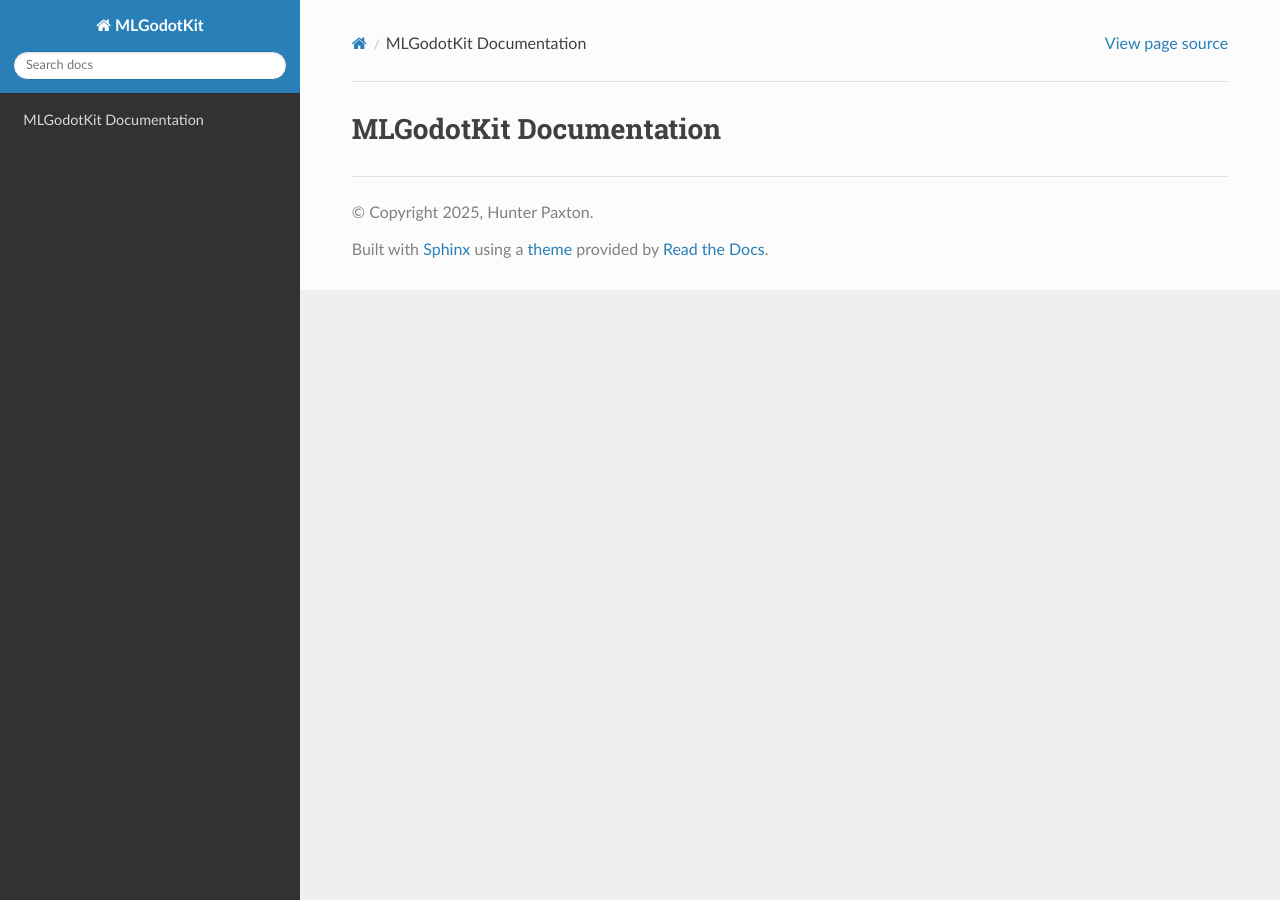
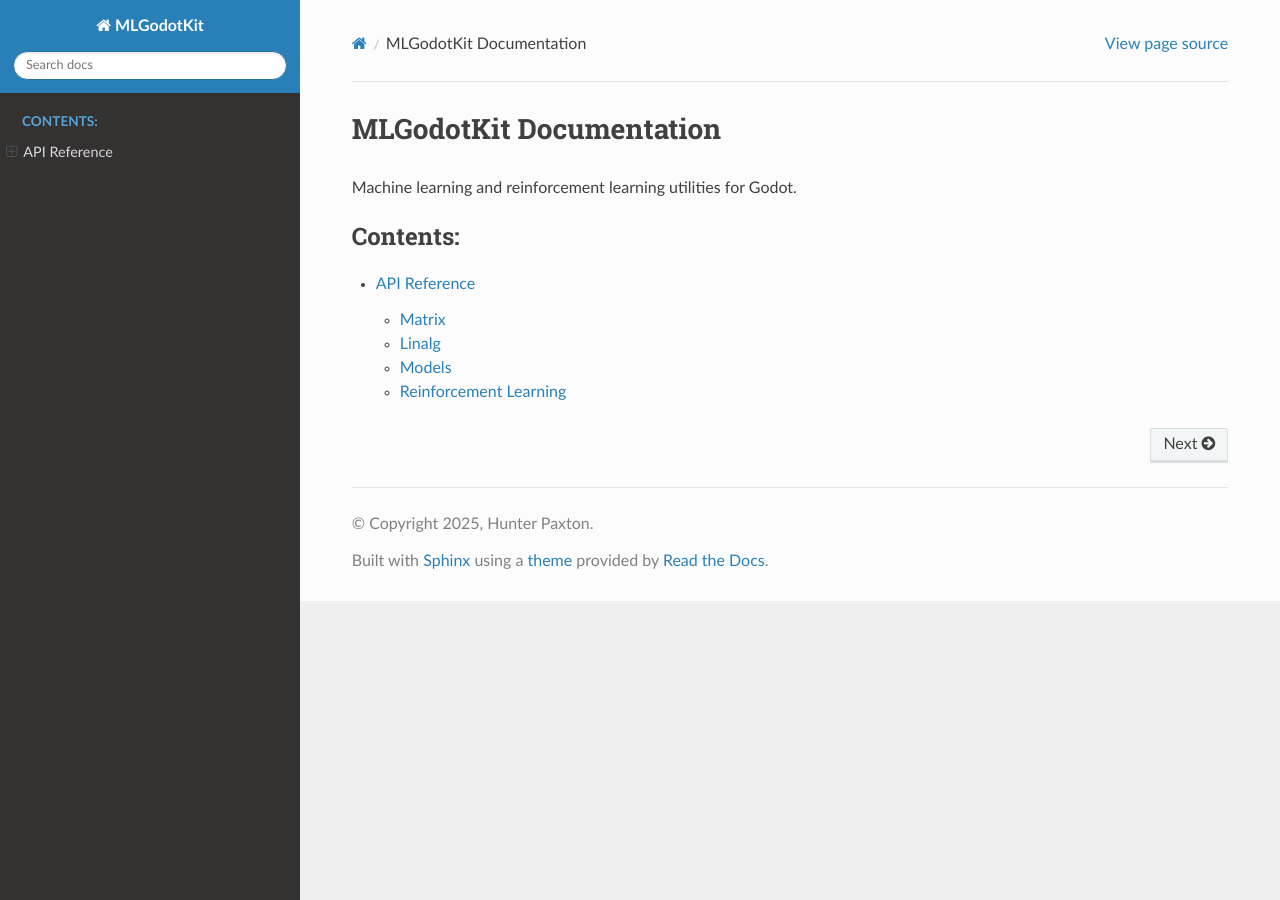
Before and after one commit to Hunter174/MLGodotKit, a Sphinx documentation site: the page built from docs/index.rst, in a window 1280 px wide. Built offline with Sphinx 7.4.7 and the Read the Docs theme 3.1.0, drawn with Linux system fonts in a browser that asks for light colours; pages that are not in the unit, such as notebooks, are missing from menus.

Commit message:
Template doc code

```diff
--- a/docs/index.rst
+++ b/docs/index.rst
@@ -1,8 +1,11 @@
 MLGodotKit Documentation
 ========================
+
+Machine learning and reinforcement learning utilities for Godot.
 
 .. toctree::
    :maxdepth: 2
    :caption: Contents:
 
-   guides/getting_started
+   guides/index
+   api/index
```
